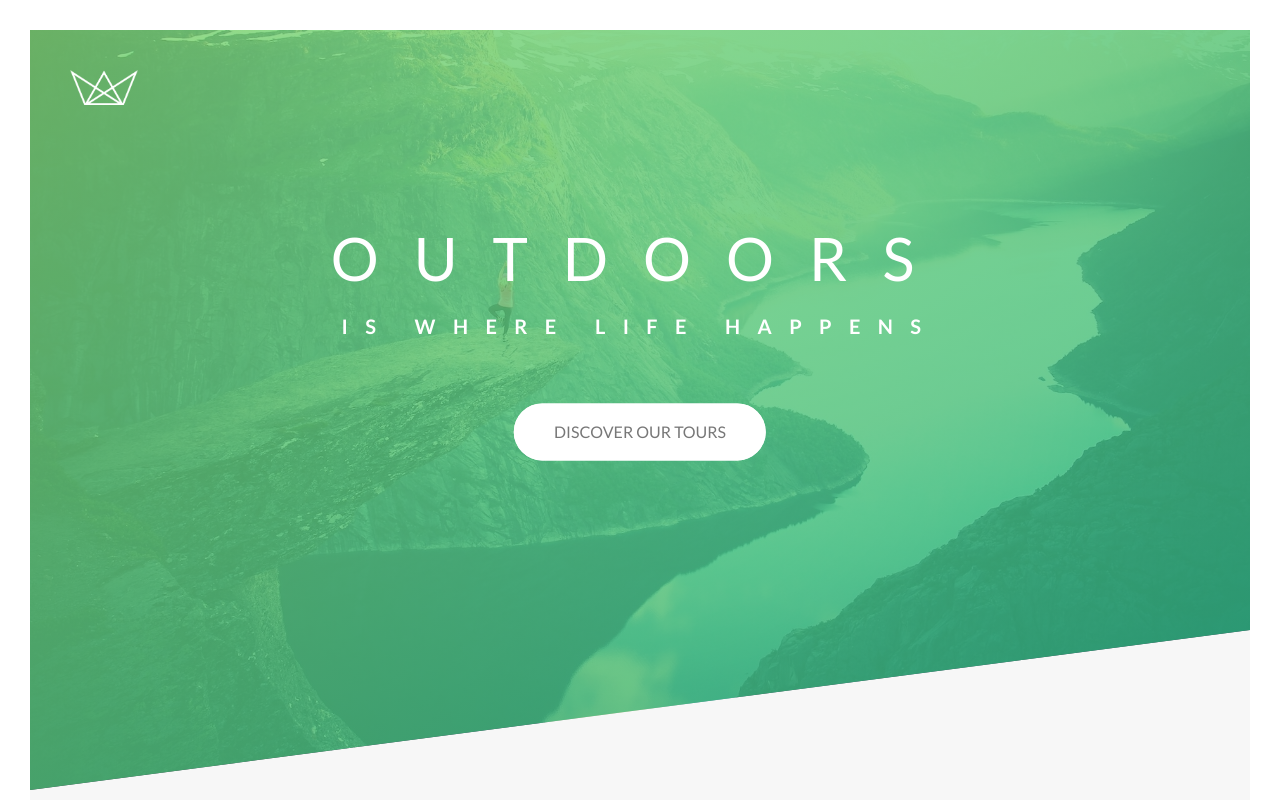
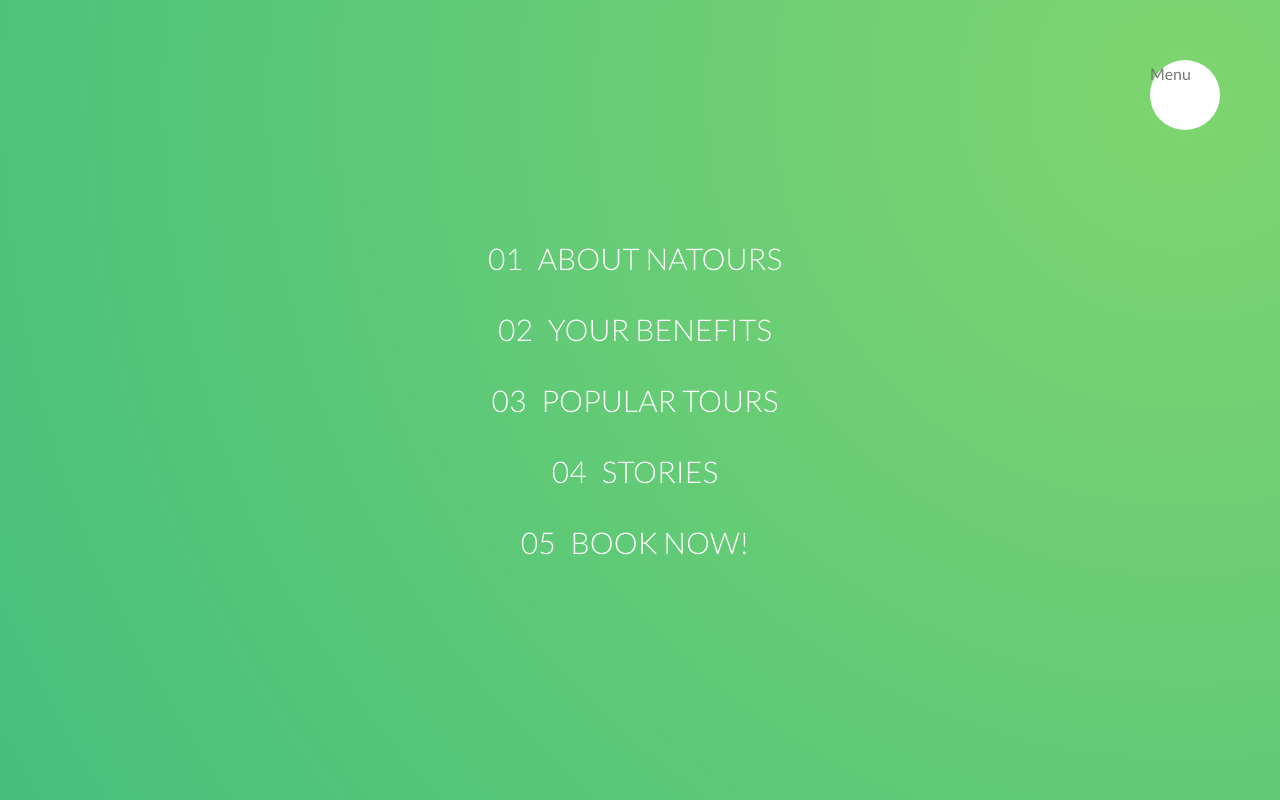
Before and after one commit to cjwood032/NaTours, a website: page index.html in a window 1280 px wide. Shown: the top 800 px of the page. Drawn offline with Linux system fonts and the light colour scheme.

Commit message:
navigation elements created

```diff
--- a/index.html
+++ b/index.html
@@ -13,6 +13,20 @@
         <title>Natours | Exciting tours for adventurous people</title>
     </head>
     <body>
+        <div class="navigation">
+            <input type="checkbox" name="" id="navi-toggle" class="navigation__checkbox">
+            <label for="navi-toggle" class="navigation__button">Menu</label>
+            <div class="navigation__background">&nbsp;</div>
+            <nav class="navigation__nav">
+                <ul class="navigation__list">
+                    <li class="navigation__item"><a href="#" class="navigation__link"><span>01</span>About Natours</a></li>
+                    <li class="navigation__item"><a href="#" class="navigation__link"><span>02</span>Your benefits</a></li>
+                    <li class="navigation__item"><a href="#" class="navigation__link"><span>03</span>Popular tours</a></li>
+                    <li class="navigation__item"><a href="#" class="navigation__link"><span>04</span>stories</a></li>
+                    <li class="navigation__item"><a href="#" class="navigation__link"><span>05</span>Book now!</a></li>
+                </ul>
+            </nav>
+        </div>
         <header class="header">
             <div class="header__logo-box">
                 <img src="img/logo-white.png" alt="Logo-white" class="header__logo">
--- /dev/null
+++ b/sass/layout/_navigation.scss
@@ -0,0 +1,71 @@
+.navigation {
+    &__checkbox{
+        display: none;
+    }
+    &__button {
+        background-color: $color-white;
+        height: 7rem;
+        width: 7rem;
+        position:fixed;
+        top: 6rem;
+        right: 6rem;
+        border-radius: 50%;
+        z-index: 2000;
+
+    }
+    &__background {
+        height: 6rem;
+        width: 6rem;
+        border-radius: 50%;
+        position: fixed;
+        top: 6.5rem;
+        right: 6.5rem;
+        background-image: radial-gradient($color-primary-light, $color-primary-dark);
+        z-index: 1000;
+        transform: scale(50);
+    }
+    &__nav {
+        height: 100vh;
+        width: 100%;
+        position: fixed;
+        top: 0;
+        right: 0;
+        z-index: 1500;
+    }
+    &__list {
+        position: absolute;
+        top: 50%;
+        left: 50%;
+        transform: translate(-50%, -50%);
+        list-style: none;
+        text-align: center;
+    }
+    &__item{
+        margin-right: 1rem;
+    }
+    &__link{
+        &:link,
+        &:visited{
+        display: inline-block;
+        font-size: 3rem;
+        font-weight: 300;
+        padding: 1rem 2rem;
+        color: white;
+        text-decoration: none;
+        text-transform: uppercase;
+        background-image: linear-gradient(120deg, transparent 0%, transparent 50%, $color-white 50%, $color-white 100%);
+        background-size: 220%;
+        transition: all 0.4s;
+        span{
+            display: inline-block;
+            margin-right: 1.5rem;
+        }
+        &:hover,
+        &:active{
+            color: $color-primary;
+            background-position: 100%;
+            transform: translateX(1rem);
+        }
+    }
+    }
+}
--- a/sass/main.scss
+++ b/sass/main.scss
@@ -18,5 +18,5 @@
 @import "./layout/footer";
 @import "./layout/header";
 @import "./layout/grid";
-
+@import "./layout/navigation";
 @import "./pages/home";
```
Also changed, not shown: css/style.css.
